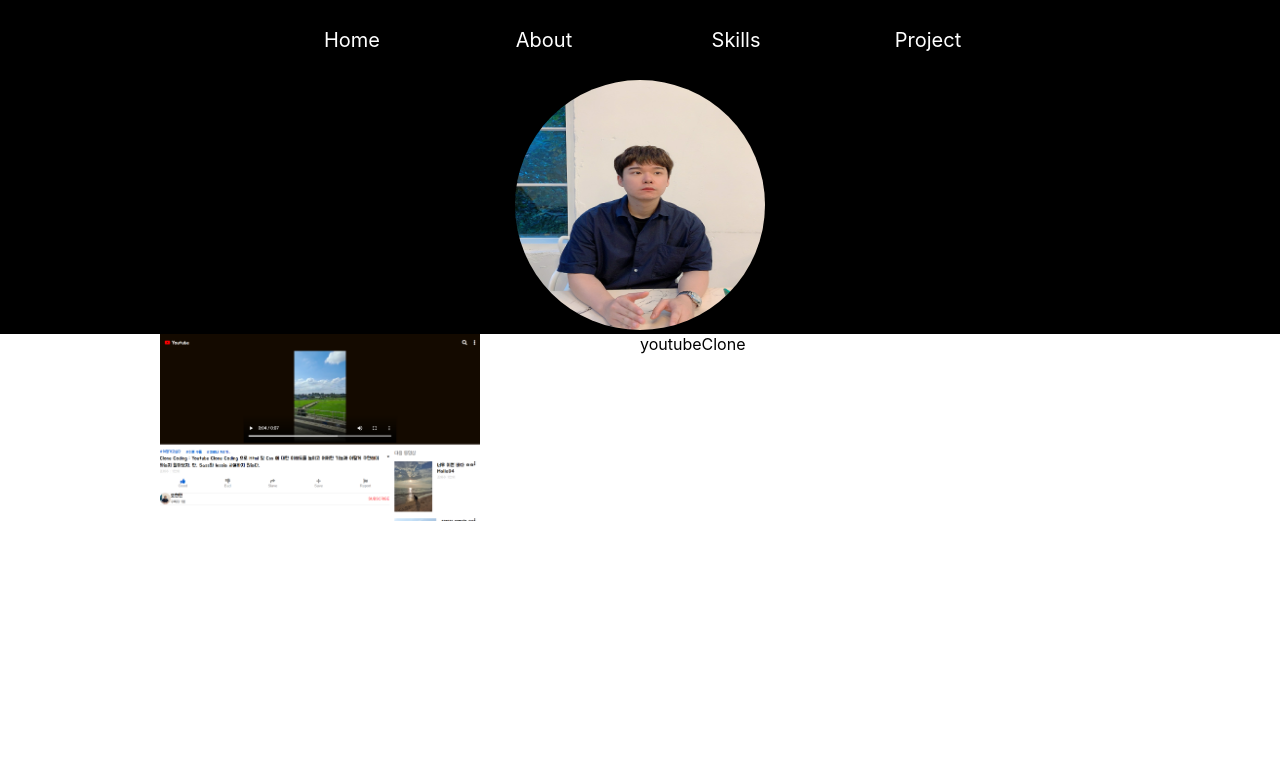
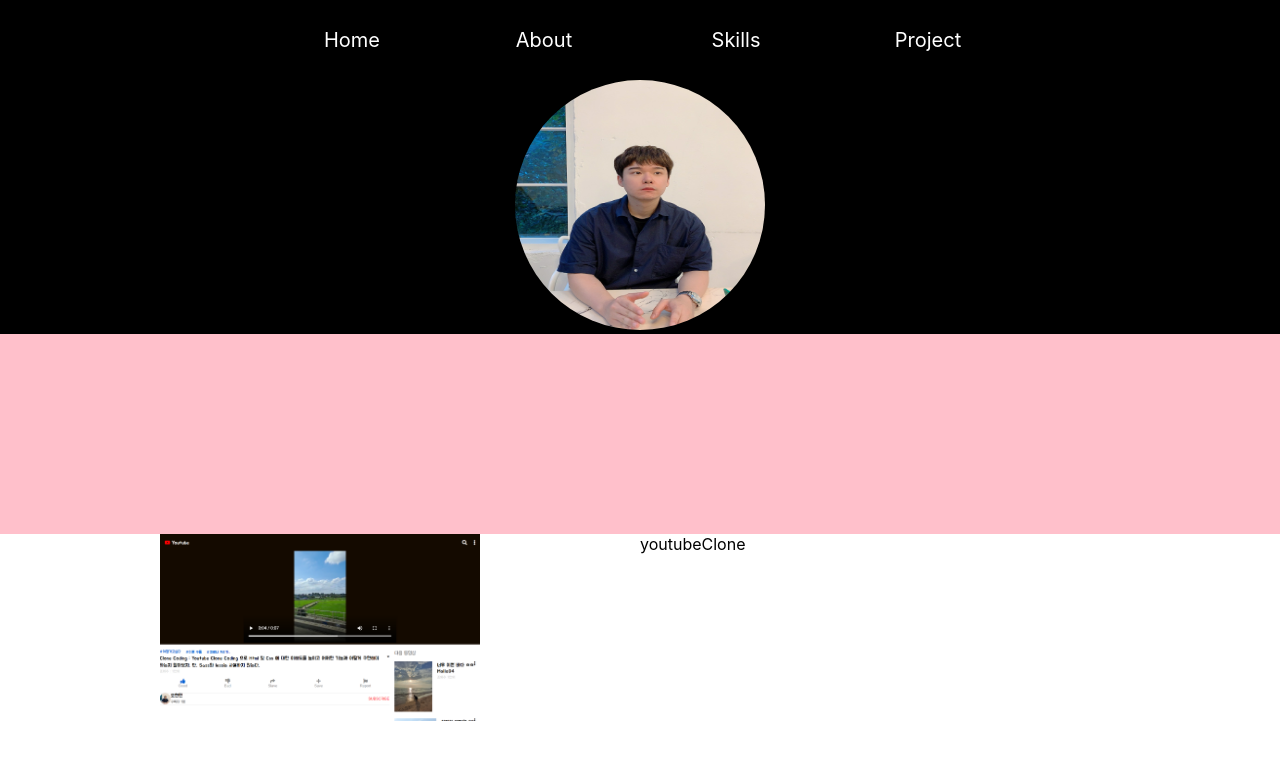
Before and after one commit to ohhyunmin/React_Portfolio, a React (Create React App) app: page / in a window 1280 px wide. Shown: the top 760 px of the page. Built offline with nearby package versions, Linux system fonts and the light colour scheme.

Commit message:
about 틀 추가

```diff
--- a/src/App.css
+++ b/src/App.css
@@ -67,3 +67,10 @@
   width: 100%;
   text-align: center;
 }
+
+.App-main-About {
+  width: 100%;
+  height: 200px;
+  background-color: pink;
+  text-align: center;
+}
--- a/src/Components/Main.js
+++ b/src/Components/Main.js
@@ -10,6 +10,9 @@ class Main extends Component {
         <div className="App-main-mainImage">
           <img src={imgMain} className="mainImage" alt="" />
         </div>
+        <div className="App-main-About">
+
+        </div>
         <ReadPortfolioList></ReadPortfolioList>
       </main>
     );
```
Also changed, not shown: 1 other file (tests, documents, lock files or other folders).
